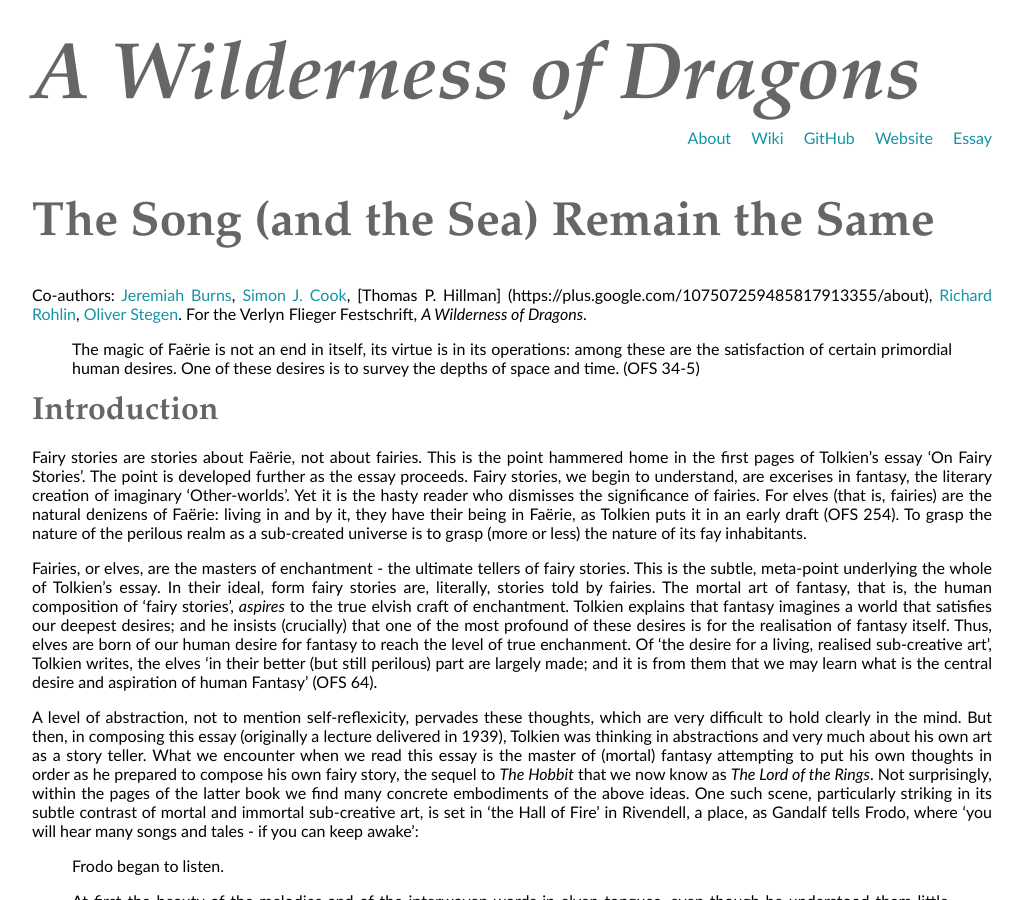
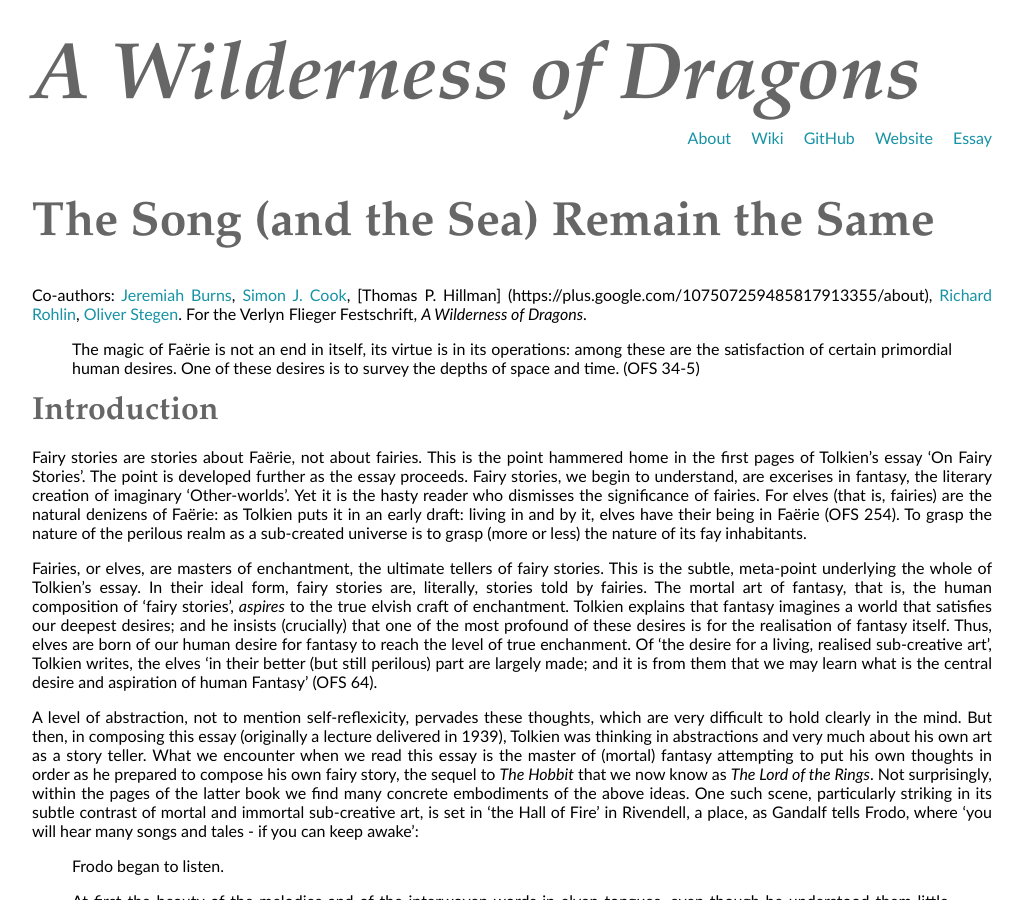
Before and after one commit to uoou/AWildernessOfDragons, a Jekyll site: the page built from essay.md, in a window 1280 px wide and 900 px high. Shown: the whole window, without its empty margins (0-1026 px from the left). Built offline with Jekyll 4.4.1, drawn with Linux system fonts in a browser that asks for light colours; Markdown is read by kramdown in place of the engine named in the settings.

Commit message:
Update essay.md

```diff
--- a/essay.md
+++ b/essay.md
@@ -9,9 +9,9 @@ Co-authors: [Jeremiah Burns](https://plus.google.com/+JeremiahBurns/about), [Sim
 
 ###Introduction
 
-Fairy stories are stories about Faërie, not about fairies. This is the point hammered home in the first pages of Tolkien's essay 'On Fairy Stories'. The point is developed further as the essay proceeds. Fairy stories, we begin to understand, are excerises in fantasy, the literary creation of  imaginary 'Other-worlds'. Yet it is the hasty reader who dismisses the significance of fairies. For elves (that is, fairies) are the natural denizens of Faërie: living in and by it, they have their being in Faërie, as Tolkien puts it in an early draft (OFS 254). To grasp the nature of the perilous realm as a sub-created universe is to grasp (more or less) the nature of its fay inhabitants.
+Fairy stories are stories about Faërie, not about fairies. This is the point hammered home in the first pages of Tolkien's essay 'On Fairy Stories'. The point is developed further as the essay proceeds. Fairy stories, we begin to understand, are excerises in fantasy, the literary creation of  imaginary 'Other-worlds'. Yet it is the hasty reader who dismisses the significance of fairies. For elves (that is, fairies) are the natural denizens of Faërie: as Tolkien puts it in an early draft: living in and by it, elves have their being in Faërie (OFS 254). To grasp the nature of the perilous realm as a sub-created universe is to grasp (more or less) the nature of its fay inhabitants.
 
-Fairies, or elves, are the masters of enchantment - the ultimate tellers of fairy stories. This is the subtle, meta-point underlying the whole of Tolkien's essay. In their ideal, form fairy stories are, literally, stories told by fairies. The mortal art of fantasy, that is, the human composition of 'fairy stories', *aspires* to the true elvish craft of enchantment. Tolkien explains that fantasy imagines a world that satisfies our deepest desires; and he insists (crucially) that one of the most profound of these desires is for the realisation of fantasy itself. Thus, elves are born of our human desire for fantasy to reach the level of true enchanment. Of 'the desire for a living, realised sub-creative art', Tolkien writes, the elves 'in their better (but still perilous) part are largely made; and it is from them that we may learn what is the central desire and aspiration of human Fantasy' (OFS 64).
+Fairies, or elves, are masters of enchantment, the ultimate tellers of fairy stories. This is the subtle, meta-point underlying the whole of Tolkien's essay. In their ideal form, fairy stories are, literally, stories told by fairies. The mortal art of fantasy, that is, the human composition of 'fairy stories', *aspires* to the true elvish craft of enchantment. Tolkien explains that fantasy imagines a world that satisfies our deepest desires; and he insists (crucially) that one of the most profound of these desires is for the realisation of fantasy itself. Thus, elves are born of our human desire for fantasy to reach the level of true enchanment. Of 'the desire for a living, realised sub-creative art', Tolkien writes, the elves 'in their better (but still perilous) part are largely made; and it is from them that we may learn what is the central desire and aspiration of human Fantasy' (OFS 64).
 
 A level of abstraction, not to mention self-reflexicity, pervades these thoughts, which are very difficult to hold clearly in the mind. But then, in composing this essay (originally a lecture delivered in 1939), Tolkien was thinking in abstractions and very much about his own art as a story teller. What we encounter when we read this essay is the master of (mortal) fantasy attempting to put his own thoughts in order as he prepared to compose his own fairy story, the sequel to *The Hobbit* that we now know as *The Lord of the Rings*. Not surprisingly, within the pages of the latter book we find many concrete embodiments of the above ideas. One such scene, particularly striking in its subtle contrast of mortal and immortal sub-creative art, is set in 'the Hall of Fire' in Rivendell, a place, as Gandalf tells Frodo, where 'you will hear many songs and tales - if you can keep awake':
 
```
